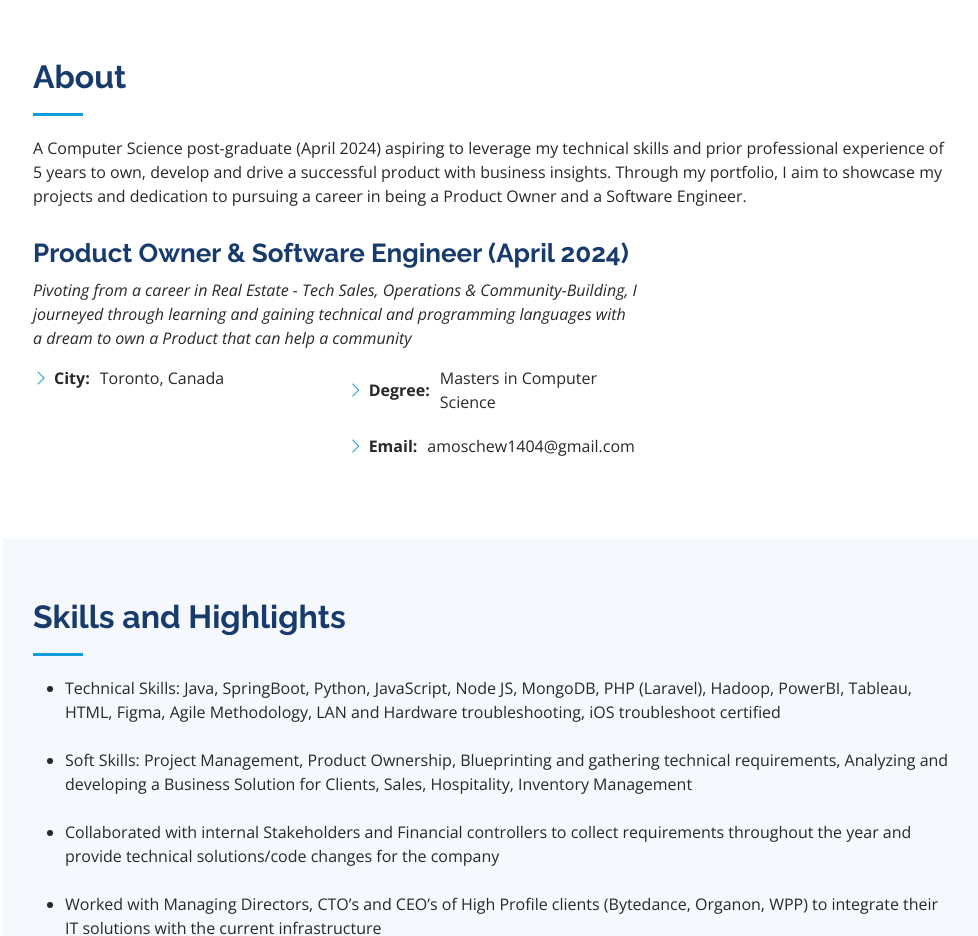
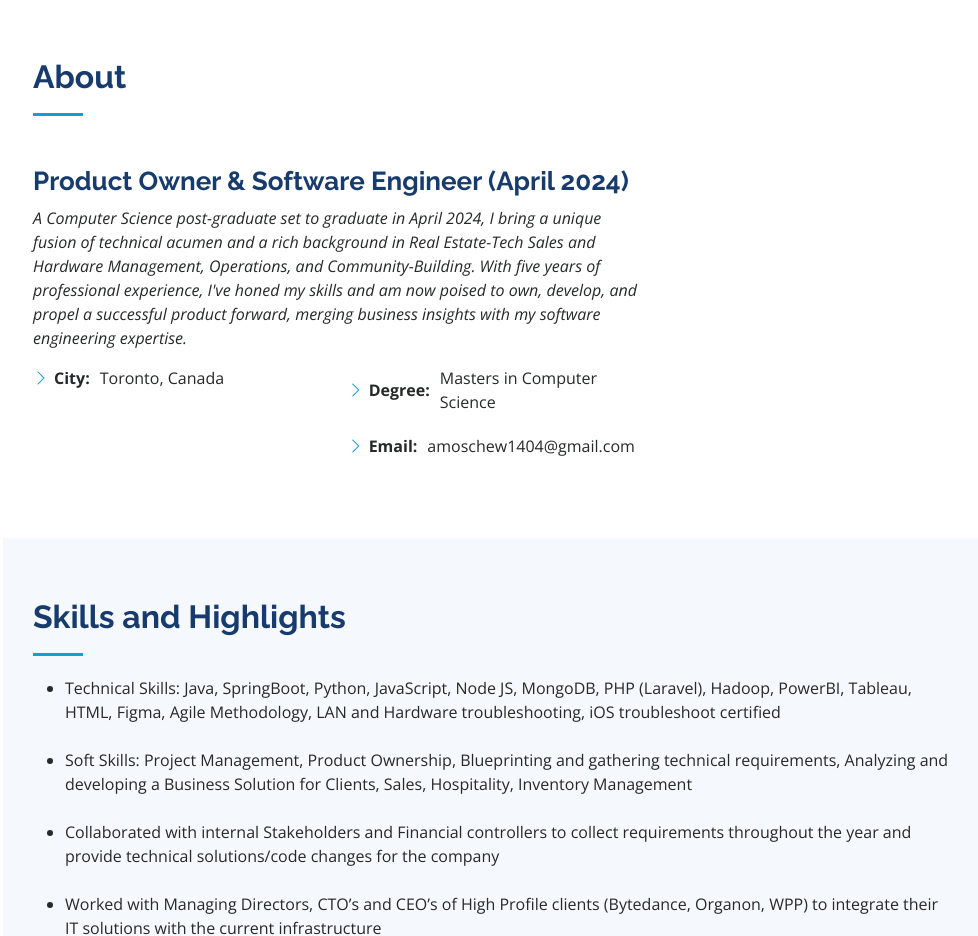
Before and after one commit to Achewie95/Achewie95.github.io, a plain HTML site: page index.html in a window 1280 px wide. Shown: the part 802-1738 px from the top of the page, without its empty margins (297-1275 px from the left). Drawn offline with nearby package versions, Linux system fonts and the light colour scheme.

Commit message:
text update

```diff
--- a/index.html
+++ b/index.html
@@ -127,24 +127,20 @@
         <div class="container">
           <div class="section-title">
             <h2>About</h2>
-            <p>
-              A Computer Science post-graduate (April 2024) aspiring to leverage
-              my technical skills and prior professional experience of 5 years
-              to own, develop and drive a successful product with business
-              insights. Through my portfolio, I aim to showcase my projects and
-              dedication to pursuing a career in being a Product Owner and a
-              Software Engineer.
-            </p>
           </div>
 
           <div class="row">
             <div class="col-lg-8 pt-4 pt-lg-0 content" data-aos="fade-left">
               <h3>Product Owner &amp; Software Engineer (April 2024)</h3>
               <p class="fst-italic">
-                Pivoting from a career in Real Estate - Tech Sales, Operations &
-                Community-Building, I journeyed through learning and gaining
-                technical and programming languages with a dream to own a
-                Product that can help a community
+                A Computer Science post-graduate set to graduate in April 2024,
+                I bring a unique fusion of technical acumen and a rich
+                background in Real Estate-Tech Sales and Hardware Management,
+                Operations, and Community-Building. With five years of
+                professional experience, I've honed my skills and am now poised
+                to own, develop, and propel a successful product forward,
+                merging business insights with my software engineering
+                expertise.
               </p>
               <div class="row">
                 <div class="col-lg-6">
```
Also changed, not shown: assets/img/apple-touch-icon.png (deleted), assets/img/portfolio/portfolio-details-1.jpg (deleted), assets/img/portfolio/portfolio-details-2.jpg (deleted), assets/img/portfolio/portfolio-details-3.jpg (deleted).
